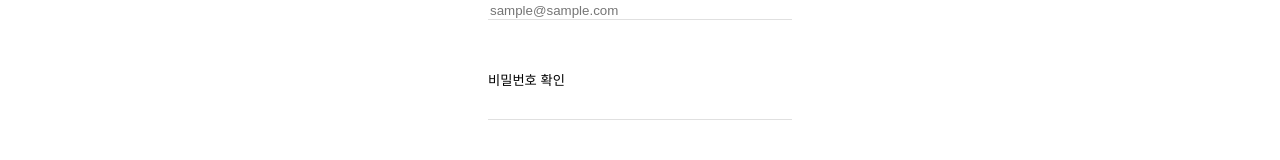
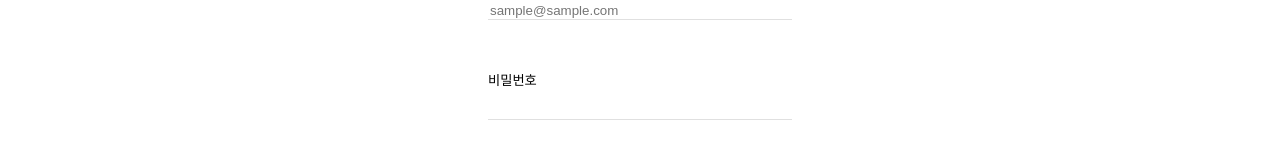
Before and after one commit to xction-dev/xflix, a Next.js app: page /login in a window 1280 px wide. Shown: the part 202-362 px from the top of the page. Built offline with nearby package versions, Linux system fonts and the light colour scheme.

Commit message:
Fix: Add status to 'SubmitButton' Component in 'LoginContainer'(to show '확인' instead of '가입')

```diff
--- a/src/components/Login/LoginContainer/LoginContainer.js
+++ b/src/components/Login/LoginContainer/LoginContainer.js
@@ -15,7 +15,11 @@ export default function LoginContainer() {
     <div className="login-container">
       <h2 className="login-txt">로그인</h2>
       <IDInput inputValue={IDInputValue} setInputValue={setIDInputValue} />
-      <PWInput inputValue={PWInputValue} setInputValue={setPWInputValue} />
+      <PWInput
+        status="original"
+        inputValue={PWInputValue}
+        setInputValue={setPWInputValue}
+      />
       <SubmitButton status="submit" />
     </div>
   );
--- a/src/components/SubmitButton/SubmitButton.js
+++ b/src/components/SubmitButton/SubmitButton.js
@@ -1,7 +1,7 @@
 import "./SubmitButton.css";
 import Link from "next/link";
 
-export default function SubmitButton(status) {
+export default function SubmitButton({ status }) {
   return (
     <Link href="/dashboard" className="submit-btn">
       {status === "submit" ? "확인" : "가입"}
```
